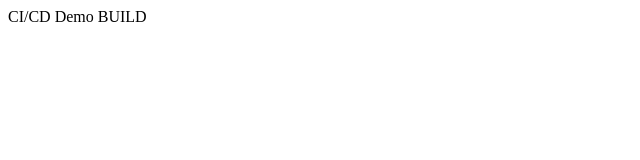
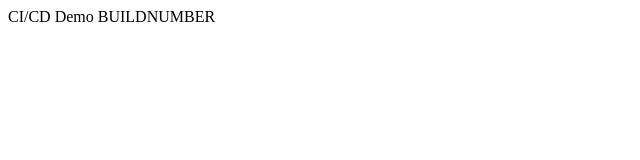
Before and after one commit to soorajkg/demo, a plain HTML site: page src/index.html in a window 1280 px wide. Shown: the whole page, without its empty margins (0-640 px from the left). Drawn offline with Linux system fonts and the light colour scheme.

Commit message:
Update index.html

```diff
--- a/src/index.html
+++ b/src/index.html
@@ -4,6 +4,6 @@
         <title>Demo</title>
     </head>
     <body>
-CI/CD Demo BUILD
+CI/CD Demo BUILDNUMBER
     </body>
 </html>
```
